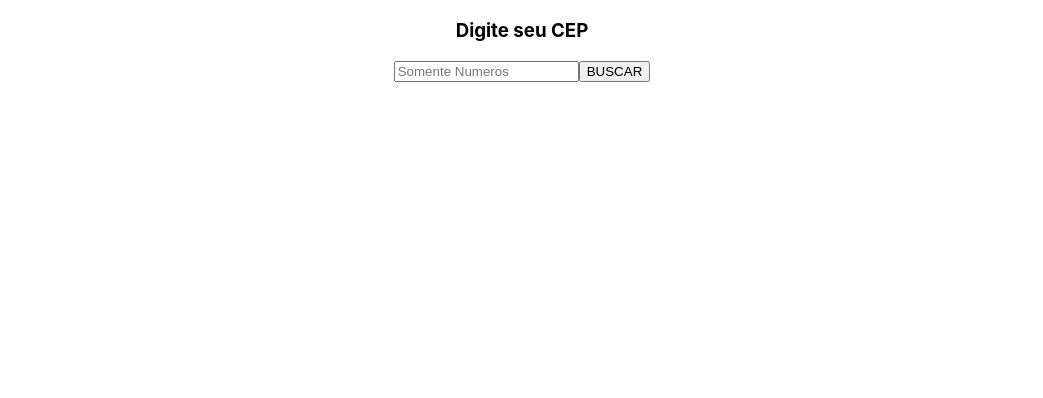
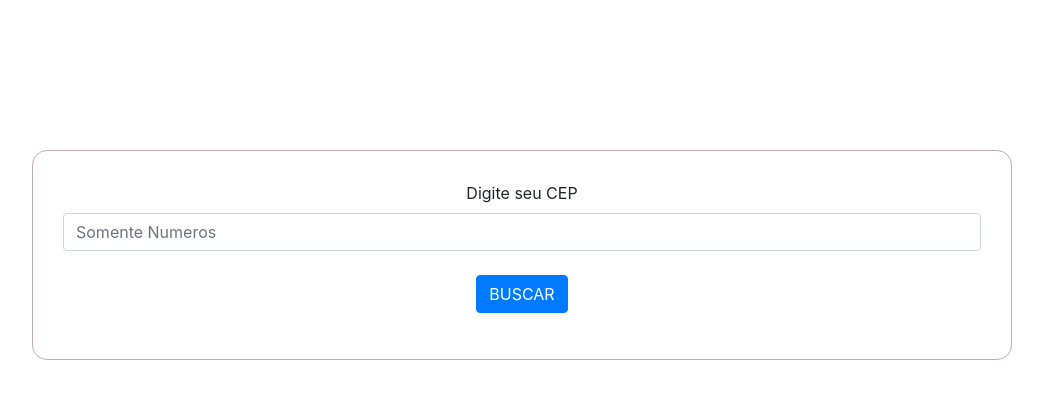
Before and after one commit to clebertonf/Projeto-CEP-react, a React (Create React App) app: page / in a window 1280 px wide. Shown: the top 398 px of the page, without its empty margins (118-1161 px from the left). Built offline with nearby package versions, Linux system fonts and the light colour scheme.

Commit message:
Adicionando bootstrap, refatorando algumas linhas

```diff
--- a/package.json
+++ b/package.json
@@ -7,7 +7,9 @@
     "@testing-library/react": "^11.2.5",
     "@testing-library/user-event": "^12.7.3",
     "apply-middleware": "^1.0.3",
+    "bootstrap": "^4.6.0",
     "react": "^17.0.1",
+    "react-bootstrap": "^1.5.0",
     "react-dom": "^17.0.1",
     "react-redux": "^7.2.2",
     "react-scripts": "4.0.3",
--- a/src/App.css
+++ b/src/App.css
@@ -1,38 +1,10 @@
 .App {
   text-align: center;
+  margin: 150px;
 }
 
-.App-logo {
-  height: 40vmin;
-  pointer-events: none;
+.div-form {
+  border: 1px solid rgb(192, 174, 174);
+  border-radius: 15px;
+  padding: 30px;
 }
-
-@media (prefers-reduced-motion: no-preference) {
-  .App-logo {
-    animation: App-logo-spin infinite 20s linear;
-  }
-}
-
-.App-header {
-  background-color: #282c34;
-  min-height: 100vh;
-  display: flex;
-  flex-direction: column;
-  align-items: center;
-  justify-content: center;
-  font-size: calc(10px + 2vmin);
-  color: white;
-}
-
-.App-link {
-  color: #61dafb;
-}
-
-@keyframes App-logo-spin {
-  from {
-    transform: rotate(0deg);
-  }
-  to {
-    transform: rotate(360deg);
-  }
-}
--- a/src/components/Cep.js
+++ b/src/components/Cep.js
@@ -1,6 +1,10 @@
 import React from 'react';
 import { connect } from 'react-redux';
 import { requestApiCepThunk } from '../redux/actions/index';
+import Button from 'react-bootstrap/Button';
+import Form from 'react-bootstrap/Form';
+import ListGroup from 'react-bootstrap/ListGroup';
+import 'bootstrap/dist/css/bootstrap.min.css';
 
 class Cep extends React.Component {
     constructor(){
@@ -8,6 +12,7 @@
 
         this.state = {
             cep: '',
+            loading: true,
         }
         this.handleChange = this.handleChange.bind(this);
         this.handleClick = this.handleClick.bind(this);
@@ -25,39 +30,43 @@
 
       if(validateCep.test(this.state.cep)){
          cep(this.state.cep);
+         this.setState({
+           loading: false,
+         })
       } else {
-        alert('Digite um  CEP valido!')
+       alert('Digite um cep Valido')
       }
     }
 
     render() {
         const { stateGlobal } = this.props;
         return (
-            <div>
-              <h3>Digite seu CEP</h3>
-              <label>
-                  <input
-                    type="text"
-                    placeholder="Somente Numeros"
-                    value={ this.state.cep }
-                    onChange={ this.handleChange }
-                  />
-                 <button onClick={ this.handleClick }>
-                    BUSCAR
-                </button>
-              </label>
-              <h3>
-                 {stateGlobal.map((value, index) =>
-                 <div key={index}>
-                   {value.message} <br/>
-                   {value.address} <br/>
-                   {value.district} <br/>
-                   {value.state_name} <br/>
-                   {value.city} <br />
-                   {value.number_formatted}
-                 </div> )}
-              </h3>
-            </div>
+          <div className="div-form">
+            <Form>
+              <Form.Group controlId="formBasicEmail">
+              <Form.Label>Digite seu CEP</Form.Label>
+                <Form.Control
+                  type="text"
+                  placeholder="Somente Numeros"
+                  value={ this.state.cep }
+                  onChange={ this.handleChange }
+                /> <br/>
+                {' '}<Button variant="primary" onClick={this.handleClick} >BUSCAR</Button>
+               </Form.Group>
+              {this.state.loading === true ? <> </> :
+               <ListGroup>
+                 {stateGlobal.filter((values) => values !== '').map((value) => <>
+                  <ListGroup.Item>{value.message}</ListGroup.Item>
+                  <ListGroup.Item>{value.address}</ListGroup.Item>
+                  <ListGroup.Item>{value.district}</ListGroup.Item>
+                  <ListGroup.Item>{value.state_name}</ListGroup.Item>
+                  <ListGroup.Item>{value.city}</ListGroup.Item>
+                  <ListGroup.Item>{value.number_formatted}</ListGroup.Item>
+                 </>)}
+               </ListGroup>
+                   }
+            </Form>
+          </div>
         )
     }
 }
```
Also changed, not shown: public/manifest.json, 1 other file (tests, documents, lock files or other folders).
